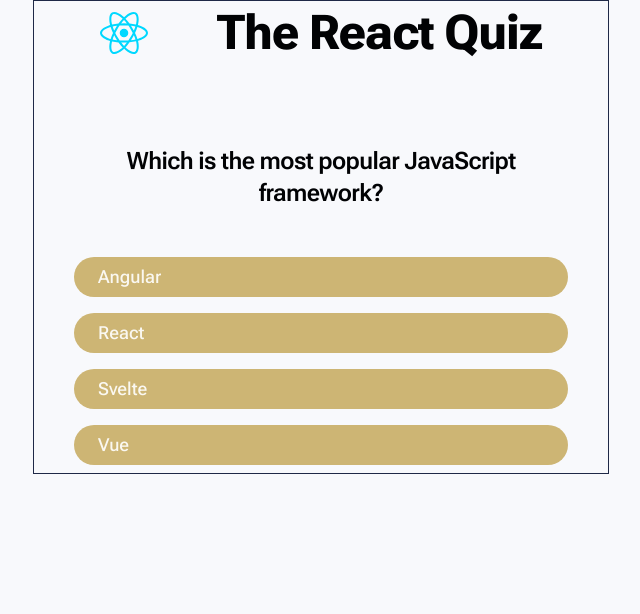
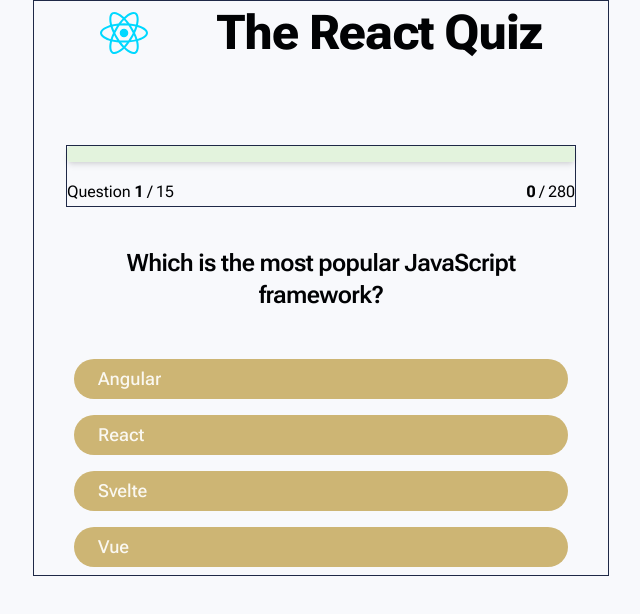
Before and after one commit to GloBoiVic/Quiz-App, a React (Vite) app: page / in a window 1280 px wide. Both pictures are taken after a click on the button "Let's start". Shown: the top 614 px of the page, without its empty margins (319-959 px from the left). Built offline with nearby package versions, Linux system fonts and the light colour scheme; data requests are answered from the project's data file.

Commit message:
Update components

```diff
--- a/src/App.tsx
+++ b/src/App.tsx
@@ -9,15 +9,24 @@
 import { motion } from 'framer-motion';
 import Footer from './components/Footer';
 import NextButton from './components/NextButton';
+import Progress from './components/Progress';
+import { TQuestion } from './components/utils/types';
+import EndScreen from './components/EndScreen';
 
 interface State {
-  questions: [];
+  // questions: Array<{
+  //   question: string;
+  //   correctOption: number;
+  //   points: number;
+  // }>;
+  questions: TQuestion[];
   status: 'loading' | 'error' | 'ready' | 'active' | 'finished';
   index: number;
   points: number;
   userSelection: number;
-  difficulty: 'easy' | 'medium' | 'hard';
-  answer: null;
+  difficulty: string;
+  answer: number | null;
+  highScore: number;
 }
 
 type ACTIONTYPE =
@@ -27,7 +36,10 @@
   | { type: 'startQuiz' }
   | { type: 'userSelect'; payload: number }
   | { type: 'userDifficulty'; payload: string }
-  | { type: 'answer'; payload: number };
+  | { type: 'answer'; payload: number }
+  | { type: 'nextQuestion' }
+  | { type: 'finish' }
+  | { type: 'restart' };
 
 const initialState: State = {
   questions: [],
@@ -35,11 +47,14 @@
   index: 0,
   points: 0,
   userSelection: 15,
-  difficulty: 'medium',
+  difficulty: 'easy',
   answer: null,
+  highScore: 0,
 };
 
 function reducer(state: State, action: ACTIONTYPE): typeof initialState {
+  const question = state.questions.at(state.index);
+
   switch (action.type) {
     case 'dataReceived':
       return { ...state, questions: action.payload, status: 'ready' };
@@ -52,29 +67,49 @@
     }
 
     case 'userSelect':
-      return { ...state, userSelection: action.payload };
+      return { ...state, userSelection: action.payload, questions: state.questions.slice(0, state.userSelection) };
 
     case 'userDifficulty':
       return { ...state, difficulty: action.payload };
 
     case 'answer':
-      return { ...state, answer: action.payload };
+      return {
+        ...state,
+        answer: action.payload,
+        points: action.payload === question.correctOption ? state.points + question.points : state.points,
+      };
 
+    case 'nextQuestion':
+      return { ...state, index: state.index++, answer: null };
+
+    case 'finish': {
+      return {
+        ...state,
+        status: 'finished',
+        highScore: state.points > state.highScore ? state.points : state.highScore,
+      };
+    }
+
+    case 'restart':
+      // return { ...state, status: 'ready', index: 0, answer: null, points: 0 };
+      return { ...initialState, questions: state.questions, status: 'ready' };
     default:
       return state;
   }
 }
 
 function App() {
-  const [{ questions, status, points, index, userSelection, difficulty, answer }, dispatch] = useReducer(
+  const [{ questions, status, points, index, userSelection, difficulty, answer, highScore }, dispatch] = useReducer(
     reducer,
     initialState,
   );
 
+  console.log(questions);
+
   const totalQuestions = questions?.length;
 
   // const totalPoints = questions.map((question) => question.points).reduce((cur, acc) => cur + acc, 0);
-  const totalPoints = questions.reduce((acc, cur: State) => acc + cur.points, 0);
+  const totalPoints = questions.reduce((acc, cur) => acc + cur.points, 0);
 
   useEffect(() => {
     async function fetchQuestions() {
@@ -91,6 +126,7 @@
   }, []);
 
   console.log(questions);
+  // console.log(questions.question.filter((value) => value < 10));
 
   const startQuiz = () => {
     dispatch({ type: 'startQuiz' });
@@ -106,6 +142,18 @@
 
   const handleAnswer = (answer: number) => {
     dispatch({ type: 'answer', payload: answer });
+  };
+
+  const handleNextQuestion = () => {
+    dispatch({ type: 'nextQuestion' });
+  };
+
+  const handleEndScreen = () => {
+    dispatch({ type: 'finish' });
+  };
+
+  const handleRestart = () => {
+    dispatch({ type: 'restart' });
   };
 
   return (
@@ -128,17 +176,27 @@
             )}
             {status === 'active' && (
               <>
+                <Progress
+                  index={index}
+                  totalQuestions={totalQuestions}
+                  points={points}
+                  totalPoints={totalPoints}
+                  answer={answer}
+                />
                 <Question question={questions[index]} onAnswer={handleAnswer} answer={answer} />
                 <Footer>
                   <NextButton
                     answer={answer}
-                    // onNextQuestion={handleNextQuestion}
-                    // onEndScreen={handleEndScreen}
+                    onNextQuestion={handleNextQuestion}
+                    onEndScreen={handleEndScreen}
                     index={index}
                     totalQuestions={totalQuestions}
                   />
                 </Footer>
               </>
+            )}
+            {status === 'finished' && (
+              <EndScreen points={points} totalPoints={totalPoints} highScore={highScore} onRestart={handleRestart} />
             )}
           </Main>
         </div>
--- /dev/null
+++ b/src/components/EndScreen.tsx
@@ -0,0 +1,33 @@
+import { Button } from './ui/button';
+
+interface EndScreenProps {
+  points: number;
+  totalPoints: number;
+  highScore: number;
+  onRestart: () => void;
+}
+
+function EndScreen({ points, totalPoints, highScore, onRestart }: EndScreenProps) {
+  const percentage = (points / totalPoints) * 100;
+
+  let emoji;
+  if (percentage === 100) emoji = '🥇';
+  if (percentage >= 80 && percentage < 100) emoji = '🎉';
+  if (percentage >= 50 && percentage < 80) emoji = '🙃';
+  if (percentage >= 0 && percentage < 50) emoji = '🤨';
+  if (percentage === 0) emoji = '🤦‍♂️';
+
+  return (
+    <div className="max-w-md p-4 mx-auto mt-5 text-center">
+      <p className="p-6 text-xl border rounded-full bg-primary">
+        <span>{emoji}</span> You scored <strong>{points}</strong> out of {totalPoints}({Math.ceil(percentage)}%)
+      </p>
+      <p className="mt-4 text-lg">(Highscore: {highScore} points)</p>
+      <Button className="mt-4" variant={'secondary'} onClick={onRestart}>
+        Restart Quiz
+      </Button>
+    </div>
+  );
+}
+
+export default EndScreen;
--- a/src/components/Options.tsx
+++ b/src/components/Options.tsx
@@ -1,14 +1,10 @@
 import { Button } from './ui/button';
 import clsx from 'clsx';
+import { TQuestion } from './utils/types';
 
 interface OptionsProps {
-  question: {
-    correctOption: number;
-    options: string[];
-    points: number;
-    question: string;
-  };
-  answer: null;
+  question: TQuestion;
+  answer: number | null;
   onAnswer: (data: number) => void;
 }
 
--- /dev/null
+++ b/src/components/Progress.tsx
@@ -0,0 +1,27 @@
+interface ProgressProps {
+  answer: number | null;
+  index: number;
+  points: number;
+  totalPoints: number;
+  totalQuestions: number;
+}
+
+function Progress({ index, totalQuestions, points, totalPoints, answer }: ProgressProps) {
+  return (
+    <header className="grid gap-4 border place-content-between ">
+      <progress
+        max={totalQuestions}
+        className="w-full overflow-hidden rounded [&::-webkit-progress-bar]:bg-secondary border-gray-500 shadow-md [&::-webkit-progress-value]:bg-accent [&::-moz-progress-bar] col-span-2 "
+        value={index + Number(answer !== null)}
+      />
+      <p className="leading-7">
+        Question <strong>{index + 1}</strong> / {totalQuestions}
+      </p>
+      <p className="leading-7">
+        <strong>{points}</strong> / {totalPoints}
+      </p>
+    </header>
+  );
+}
+
+export default Progress;
--- a/src/components/Question.tsx
+++ b/src/components/Question.tsx
@@ -1,17 +1,13 @@
 import Options from './Options';
+import { TQuestion } from './utils/types';
 
 // type TQuestion = {
 //   question: string;
 // };
 
 interface QuestionProps {
-  question: {
-    correctOption: number;
-    options: string[];
-    points: number;
-    question: string;
-  };
-  answer: null;
+  question: TQuestion;
+  answer: number | null;
   onAnswer: (data: number) => void;
 }
 
```
Also changed, not shown: src/components/NextButton.tsx (+9 -1 lines).
